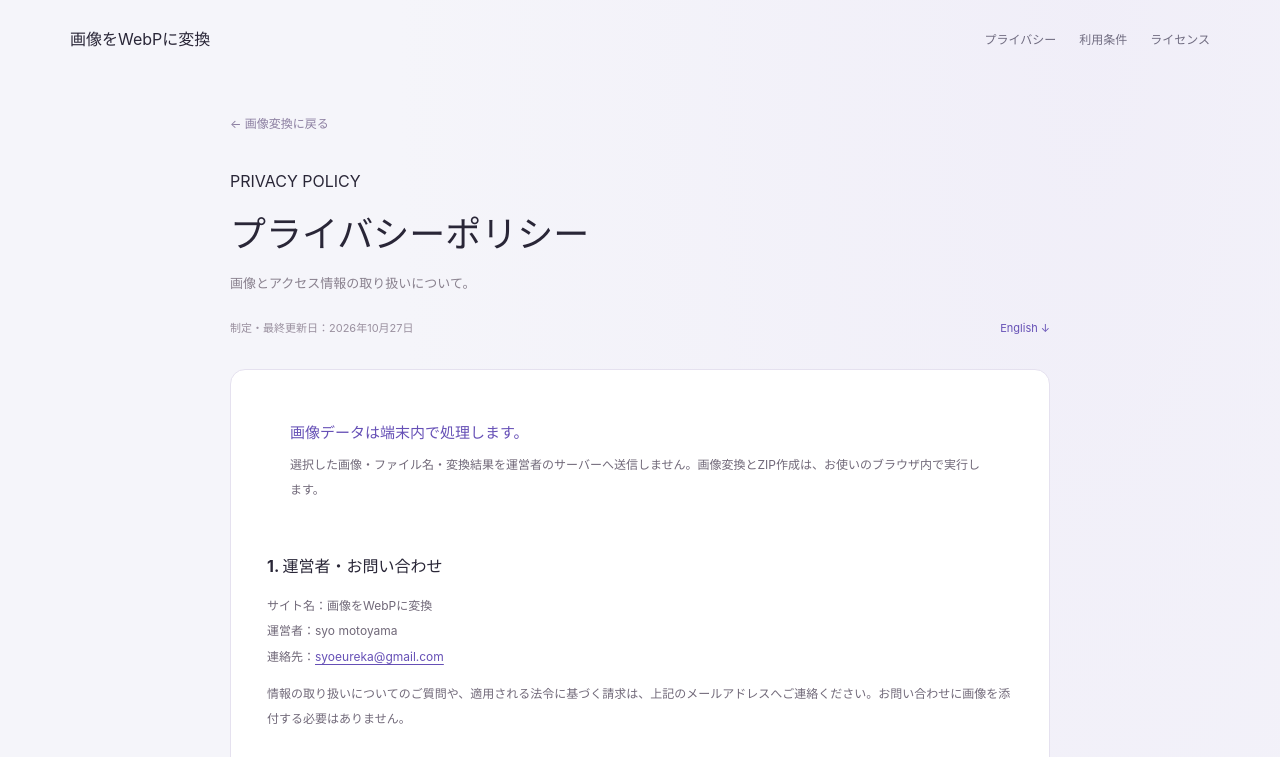
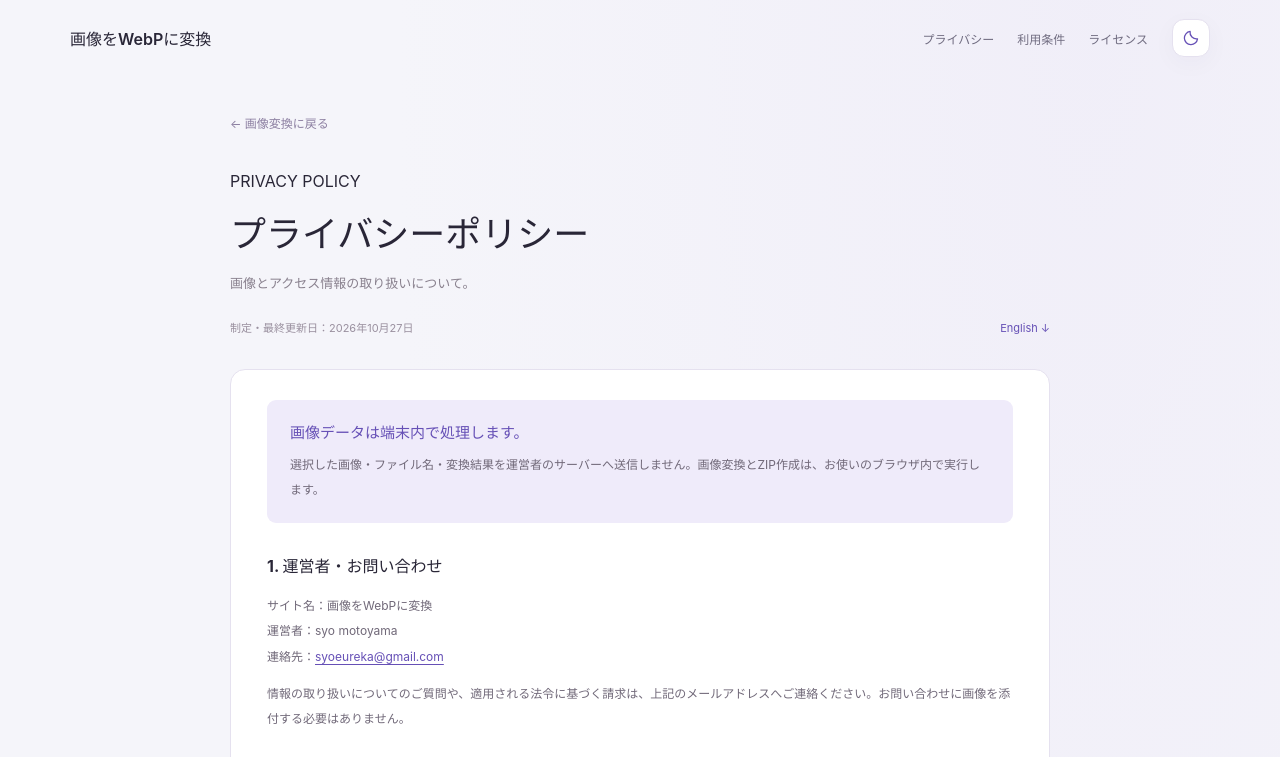
Before and after one commit to Syo-M/WebPImageConverter, a website: page privacy.html in a window 1280 px wide. Shown: the top 757 px of the page. Drawn offline with Linux system fonts and the light colour scheme.

Commit message:
Add persistent dark mode and prepare v1.2.0

```diff
--- /dev/null
+++ b/js/theme.js
@@ -0,0 +1,51 @@
+/**
+ * 配色だけを初回描画前に決める独立した入口です。
+ * headから通常のscriptとして読み、白い画面が一瞬出ることを防ぎます。
+ * 即時実行関数で囲み、変換用の変数やグローバル変数と混ざらないようにします。
+ */
+(() => {
+  const storageKey = 'webp-color-theme'; // 保存するのはlight / darkのみ。画像データは保存しません。
+  const systemTheme = window.matchMedia('(prefers-color-scheme: dark)');
+  let selectedTheme = null; // nullの間は端末の設定に追従します。
+  try {
+    const savedTheme = localStorage.getItem(storageKey);
+    if (savedTheme === 'light' || savedTheme === 'dark') selectedTheme = savedTheme;
+  } catch { /* 保存が禁止された環境でも、その場で配色を切り替えられます。 */ }
+
+  function applyTheme() {
+    const theme = selectedTheme || (systemTheme.matches ? 'dark' : 'light');
+    document.documentElement.dataset.theme = theme;
+    const browserThemeColor = document.querySelector('meta[name="theme-color"]');
+    if (browserThemeColor) browserThemeColor.content = theme === 'dark' ? '#14151d' : '#f5f5fa';
+    const nextAction = theme === 'dark' ? 'ライトモードに切り替える' : 'ダークモードに切り替える';
+    document.querySelectorAll('[data-theme-toggle]').forEach((button) => {
+      button.setAttribute('aria-label', nextAction);
+      button.title = nextAction;
+    });
+  }
+  applyTheme();
+
+  /** DOM完成後にボタンを接続します。通常のscriptなのでmoduleの入口とは独立しています。 */
+  function bindThemeButtons() {
+    applyTheme();
+    document.querySelectorAll('[data-theme-toggle]').forEach((button) => {
+      button.hidden = false;
+      button.addEventListener('click', () => {
+        selectedTheme = document.documentElement.dataset.theme === 'dark' ? 'light' : 'dark';
+        try { localStorage.setItem(storageKey, selectedTheme); } catch { /* 保存に失敗しても表示は更新します。 */ }
+        applyTheme();
+      });
+    });
+  }
+  if (document.readyState === 'loading') document.addEventListener('DOMContentLoaded', bindThemeButtons, { once: true });
+  else bindThemeButtons();
+  systemTheme.addEventListener('change', () => {
+    if (selectedTheme === null) applyTheme();
+  });
+  // 別タブで切り替えた場合や保存設定を消した場合も、各ページの配色をそろえます。
+  window.addEventListener('storage', (event) => {
+    if (event.key !== storageKey && event.key !== null) return;
+    selectedTheme = event.newValue === 'light' || event.newValue === 'dark' ? event.newValue : null;
+    applyTheme();
+  });
+})();
--- a/package.json
+++ b/package.json
@@ -3,5 +3,5 @@
   "private": true,
   "type": "module",
   "description": "ブラウザ内で画像をWebPに一括変換する静的サイト",
-  "version": "1.1.1"
+  "version": "1.2.0"
 }
--- a/privacy.html
+++ b/privacy.html
@@ -10,11 +10,16 @@
   <link rel="icon" href="assets/favicon.ico" sizes="any">
   <link rel="icon" href="assets/favicon-32.png" type="image/png" sizes="32x32">
   <link rel="apple-touch-icon" href="assets/apple-touch-icon.png">
+  <script src="js/theme.js"></script>
   <link rel="stylesheet" href="styles.css">
   <link rel="stylesheet" href="legal.css">
+  <link rel="stylesheet" href="theme.css">
 </head>
 <body>
-<header class="header wrap"><a class="brand" href="./" aria-label="画像をWebPに変換 ホーム">画像をWebPに変換</a><nav class="legal-nav" aria-label="ポリシー"><a href="privacy.html">プライバシー</a><a href="terms.html">利用条件</a><a href="licenses.html">ライセンス</a></nav></header>
+<header class="header wrap legal-header"><a class="brand" href="./" aria-label="画像をWebPに変換 ホーム">画像をWebPに変換</a><nav class="legal-nav" aria-label="ポリシー"><a href="privacy.html">プライバシー</a><a href="terms.html">利用条件</a><a href="licenses.html">ライセンス</a></nav><button type="button" class="theme-toggle" data-theme-toggle aria-label="ダークモードに切り替える" hidden>
+  <svg class="theme-moon" viewBox="0 0 24 24" aria-hidden="true"><path d="M20.7 13.2A8.7 8.7 0 0 1 10.8 3.3 8.8 8.8 0 1 0 20.7 13.2Z"/></svg>
+  <svg class="theme-sun" viewBox="0 0 24 24" aria-hidden="true"><circle cx="12" cy="12" r="4"/><path d="M12 2v2m0 16v2M2 12h2m16 0h2M4.9 4.9l1.4 1.4m11.4 11.4 1.4 1.4m0-14.2-1.4 1.4M6.3 17.7l-1.4 1.4"/></svg>
+</button></header>
 <main class="legal-main wrap">
   <a class="back-link" href="./">← 画像変換に戻る</a>
   <div class="eyebrow">PRIVACY POLICY</div>
@@ -25,7 +30,7 @@
 <section><h2>1. 運営者・お問い合わせ</h2><p>サイト名：画像をWebPに変換<br>運営者：syo motoyama<br>連絡先：<a href="mailto:syoeureka@gmail.com">syoeureka@gmail.com</a></p><p>情報の取り扱いについてのご質問や、適用される法令に基づく請求は、上記のメールアドレスへご連絡ください。お問い合わせに画像を添付する必要はありません。</p></section>
 <section><h2>2. 選択した画像と変換データ</h2><p>ブラウザ内で、選択した画像・ファイル名・ファイルサイズなどを読み込み、変換・プレビュー・ダウンロードのために使用します。運営者はこれらのデータを受信・保存しません。</p><p>アプリは、画像や変換結果をCookie・localStorage・IndexedDBなどの永続ストレージに保存しません。一覧の削除やページの再読み込み・終了によって、アプリ内の作業データは通常失われます。端末上の元画像や、すでにダウンロードしたファイルは削除しません。ブラウザ・OSによるキャッシュやセッション復元などの取り扱いは、それぞれの設定に依存します。</p></section>
 <section><h2>3. サイト配信に伴うアクセス情報</h2><p>本サイトはGitHub Pagesで配信しています。GitHubはセキュリティ目的で訪問者のIPアドレスを記録・保存します。これは画像ファイルの送信とは別の、ページの配信に伴う情報処理です。運営者が画像変換のためにIPアドレスを収集することはありません。</p><p>GitHubによるデータの取り扱い、保存、国際的な移転については、<a href="https://docs.github.com/en/pages/getting-started-with-github-pages/what-is-github-pages#data-collection" rel="noreferrer">GitHub Pagesのデータ収集の説明</a>と<a href="https://docs.github.com/en/site-policy/privacy-policies/github-general-privacy-statement" rel="noreferrer">GitHub Privacy Statement</a>をご確認ください。</p></section>
-<section><h2>4. Cookie・広告・アクセス解析</h2><p>本サイトのアプリ自体はCookieやその他の追跡用識別子を設定しません。広告、アクセス解析、外部フォント、第三者の画像変換サービスも使用しません。ブラウザが行う通常のファイルキャッシュは、追跡用Cookieとは異なります。</p><p>ページ内の外部リンクを開いた場合、リンク先のサービスにそのサービスのプライバシーポリシーが適用されます。</p></section>
+<section><h2>4. Cookie・広告・アクセス解析</h2><p>本サイトのアプリ自体はCookieやその他の追跡用識別子を設定しません。表示テーマ（ライト／ダーク）の選択のみを、お使いのブラウザのlocalStorageに保存します。この設定を外部へ送信することはありません。ブラウザのサイトデータを削除すると保存設定も消えます。広告、アクセス解析、外部フォント、第三者の画像変換サービスも使用しません。ブラウザが行う通常のファイルキャッシュは、追跡用Cookieとは異なります。</p><p>ページ内の外部リンクを開いた場合、リンク先のサービスにそのサービスのプライバシーポリシーが適用されます。</p></section>
 <section><h2>5. お問い合わせ時の情報</h2><p>メールでお問い合わせいただいた場合、送信元のメールアドレス、記載された名前、本文など、利用者が任意に送信した情報を受け取ります。これらは問い合わせへの回答、継続対応、不正利用への対処、および法令上必要な対応のために使用します。画像の添付がある場合、その画像も運営者に届くため、機密情報や不要な個人情報は送信しないでください。</p><p>問い合わせ情報は、対応や法令遵守に必要な期間に限って保管し、不要になった情報は適切に削除します。販売・広告目的で利用しません。メールの送受信・保存にはGmailを利用します。メールの提供元による取り扱いについては、<a href="https://policies.google.com/privacy" rel="noreferrer">Googleのプライバシーポリシー</a>をご確認ください。法令に基づく場合や、対応に必要なサービス提供者による取り扱いを除き、本人の同意なく第三者へ提供しません。</p></section>
 <section><h2>6. 利用者の権利</h2><p>適用される法令に応じて、運営者が保有する個人情報の開示・訂正・削除等を求めることができます。画像変換のために選択した画像は運営者が保有していないため、運営者側で取り出し・復元することはできません。GitHubなどのサービスが独自に保有する情報については、そのサービスの窓口をご確認ください。</p><p>請求は上記のメールアドレスで受け付けます。問い合わせに関して運営者が保有する個人データについて、運営者の住所、開示等の手続、安全管理のために講じた措置など、法令上本人に提供すべき情報は、本人の求めに応じて遅滞なく回答します。請求への対応では、必要最小限の本人確認を行い、適用法令に従って対応します。</p></section>
 <section><h2>7. 方針の変更</h2><p>機能や配信サービス、情報の取り扱いが変わる場合は、このページを更新し、重要な変更はサイト上でお知らせします。法令上必要となる通知・同意取得は、その定めに従って行います。</p></section>
@@ -34,7 +39,7 @@
 <div class="policy-highlight"><strong>Your images stay on your device.</strong><p>The app does not send selected images, filenames, or conversion results to the operator. Conversion and ZIP creation run in your browser.</p></div>
 <section><h3>Operator and contact</h3><p>画像をWebPに変換 (Image to WebP) is operated by syo motoyama. Contact: <a href="mailto:syoeureka@gmail.com">syoeureka@gmail.com</a>. You do not need to attach images when contacting us.</p></section>
 <section><h3>Local image processing</h3><p>The app reads images and file information only to convert, preview, and download files locally. The operator does not receive or store them. The app does not persist images in cookies, localStorage, or IndexedDB. Clearing the list, reloading, or closing the page normally discards working data; it does not delete your original files or completed downloads. Browser and operating-system caching and session restoration depend on your settings.</p></section>
-<section><h3>Hosting and tracking</h3><p>This site is hosted on GitHub Pages. GitHub logs and stores visitors’ IP addresses for security purposes. This hosting activity is separate from image processing. See <a href="https://docs.github.com/en/pages/getting-started-with-github-pages/what-is-github-pages#data-collection" rel="noreferrer">GitHub Pages data collection</a> and the <a href="https://docs.github.com/en/site-policy/privacy-policies/github-general-privacy-statement" rel="noreferrer">GitHub Privacy Statement</a> for GitHub’s processing, retention, and international transfers.</p><p>The app sets no cookies or tracking identifiers and includes no advertising, analytics, external fonts, or third-party conversion services. External links are governed by the destination’s privacy policy.</p></section>
+<section><h3>Hosting and tracking</h3><p>This site is hosted on GitHub Pages. GitHub logs and stores visitors’ IP addresses for security purposes. This hosting activity is separate from image processing. See <a href="https://docs.github.com/en/pages/getting-started-with-github-pages/what-is-github-pages#data-collection" rel="noreferrer">GitHub Pages data collection</a> and the <a href="https://docs.github.com/en/site-policy/privacy-policies/github-general-privacy-statement" rel="noreferrer">GitHub Privacy Statement</a> for GitHub’s processing, retention, and international transfers.</p><p>The app sets no cookies or tracking identifiers and includes no advertising, analytics, external fonts, or third-party conversion services. Only your display theme choice (light or dark) is saved in your browser’s localStorage. This preference is not sent externally and is removed when you clear the site’s browser data. External links are governed by the destination’s privacy policy.</p></section>
 <section><h3>Email inquiries</h3><p>If you email us, we receive your email address, any name you provide, message, and attachments. We use these only to respond, handle follow-up requests, address abuse, or comply with legal obligations. Where a lawful basis is required, this processing relies on our legitimate interest in responding to inquiries and operating the service, or on applicable legal obligations. Do not send unnecessary sensitive information.</p><p>We retain inquiry information only as long as necessary for these purposes and legal requirements, then delete it appropriately. We do not sell it or use it for advertising. Email is sent and stored through Gmail; see <a href="https://policies.google.com/privacy" rel="noreferrer">Google’s Privacy Policy</a>. We do not disclose inquiry information without consent except where required by law or handled by service providers needed for these purposes.</p></section>
 <section><h3>Your rights and changes</h3><p>Depending on applicable law, you may have rights of access, correction, deletion, restriction, objection, portability, or complaint to a competent data protection authority. Contact the operator to make a request. We cannot retrieve images that were processed only on your device. For information held independently by GitHub or other services, contact those services.</p><p>Requests may be submitted to the contact email above. For inquiry-related personal data held by the operator, information that applicable law requires us to make available to the individual, including the operator’s address, request procedures, and security measures taken, will be provided upon request without undue delay. We verify identity only to the minimum extent needed and handle requests under applicable law.</p><p>We update this notice when our practices change, announce material changes on the site, and provide any notice or consent process required by applicable law.</p></section>
 </article>
--- /dev/null
+++ b/theme.css
@@ -0,0 +1,102 @@
+/* 配色をdata-themeに集約。モード切替は画面の色だけに適用し、元画像を加工しません。 */
+:root {color-scheme:light;--lavender:var(--tint)}
+.theme-toggle {display:inline-grid;place-items:center;flex-shrink:0;width:38px;height:38px;padding:9px;border:1px solid var(--line);border-radius:12px;color:var(--purple);background:var(--white);box-shadow:var(--shadow);transition:background .2s,border-color .2s}
+.theme-toggle:hover {background:var(--tint);border-color:var(--purple)}
+.theme-toggle svg {width:18px;height:18px}
+.theme-sun {display:none}
+:root[data-theme=dark] {
+  color-scheme:dark;
+  --ink:#eeeaf6;--muted:#b6afc4;--purple:#bfa5fa;--purple-dark:#67489f;
+  --tint:#342b49;--line:#3f384e;--paper:#14151d;--white:#22232f;
+  --green:#a0d8b6;--shadow:0 8px 26px #00000024;
+}
+:root[data-theme=dark] .theme-sun {display:block}
+:root[data-theme=dark] .theme-moon {display:none}
+:root[data-theme=dark] body {background:radial-gradient(ellipse at 85% 0,#3f2e6159,transparent 45%)}
+:root[data-theme=dark] .brand-logo {filter:brightness(1.5) saturate(.9)}
+:root[data-theme=dark] .primary {background:#7958b8;color:#fff;box-shadow:0 5px 17px #0003}
+:root[data-theme=dark] .primary:hover:not(:disabled) {background:#8966c6}
+:root[data-theme=dark] .secondary:hover:not(:disabled) {background:#2d293c;border-color:#75628e}
+:root[data-theme=dark] .drop-zone::before {background:radial-gradient(ellipse at 85% 25%,#563c8894,transparent 66%),radial-gradient(ellipse at 5% 100%,#26584670,transparent 65%)}
+:root[data-theme=dark] .drop-zone.dragging {border-color:var(--purple);box-shadow:inset 0 0 0 2px #b397e0,0 0 30px #9672cf24}
+:root[data-theme=dark] .art-file {border-color:#635477;background:#2b2939;box-shadow:1px 1px #453950,2px 2px #453950,3px 3px #453950,4px 4px #453950,6px 8px #312538,13px 24px 25px #0004}
+:root[data-theme=dark] .art-file.back {color:#bbc8c0;background:linear-gradient(135deg,#2a3035,#243c32)}
+:root[data-theme=dark] .art-file.middle {color:#c4bad3}
+:root[data-theme=dark] .art-file.front {border-color:#846ba6;background:radial-gradient(ellipse at var(--light-x,25%) var(--light-y,20%),#4b3a62,#2c253d 65%)}
+:root[data-theme=dark] .art-file.front::before {border-color:#d2bbff29}
+:root[data-theme=dark] .art-file.front::after {background:linear-gradient(120deg,transparent 28%,#e2d4ff15 45%,transparent 63%)}
+:root[data-theme=dark] .art-shadow {background:radial-gradient(ellipse,#0007,transparent 70%)}
+:root[data-theme=dark] .size-button {border-color:#75618f;background:linear-gradient(#30303e,#272433);box-shadow:inset 0 1px #ffffff0d,0 2px 4px #0002}
+:root[data-theme=dark] .select-chevron {border-color:#5c496f}
+:root[data-theme=dark] .thumbnail {background:repeating-conic-gradient(#353541 0 25%,#252631 0 50%) 0 0/12px 12px}
+:root[data-theme=dark] .output {background:linear-gradient(150deg,#252432,#2e263e)}
+:root[data-theme=dark] .file-error,:root[data-theme=dark] .file-status.error,:root[data-theme=dark] .size-error {color:#ffb7b0}
+:root[data-theme=dark] .notice {background:#30243f;border-color:#645076;color:#e2c9f5}
+/* ガイドの立体物にも暗い面・明るい縁を用意し、同じ材質として見せます。 */
+:root[data-theme=dark] .workflow-card {--scene-tint:#413253;background:linear-gradient(155deg,#262430,#201f2c);box-shadow:0 8px 28px #0002}
+:root[data-theme=dark] .workflow-card[data-step=settings] {--scene-tint:#284238}
+:root[data-theme=dark] .workflow-card[data-step=save] {--scene-tint:#3c2b57}
+:root[data-theme=dark] .workflow-card-top {color:#c1afce}
+:root[data-theme=dark] .guide-heading>p>span {color:var(--muted)}
+:root[data-theme=dark] .guide-play>svg {border-color:#5b456d}
+:root[data-theme=dark] .mini-drop {border-color:#8c789f;background:#272232b5;box-shadow:0 12px 18px #0002}
+:root[data-theme=dark] .mini-drop svg {color:#c1aacf}
+:root[data-theme=dark] .demo-file,:root[data-theme=dark] .export-sheet,:root[data-theme=dark] .answer-slab {border-color:#635273;background:linear-gradient(150deg,#3a3049,#2a2537);box-shadow:2px 3px #483653,7px 13px 15px #0003}
+:root[data-theme=dark] .demo-png,:root[data-theme=dark] .slab-back {background:linear-gradient(150deg,#303b37,#21372c)}
+:root[data-theme=dark] .import-result>span,:root[data-theme=dark] .export-check {background:#254533;color:#a8ddbc}
+:root[data-theme=dark] .export-check {border-color:#2c253d}
+:root[data-theme=dark] .demo-settings {border-color:#476052;background:linear-gradient(140deg,#2a3630,#222f29);box-shadow:3px 4px #1b2721,10px 19px 22px #0003}
+:root[data-theme=dark] .demo-setting-label {color:#c1d7c9}
+:root[data-theme=dark] .demo-size-row {border-color:#405045}
+:root[data-theme=dark] .faq-intro {background:radial-gradient(ellipse at 15% 65%,#2a574859,transparent 60%),linear-gradient(145deg,#24262f,#30263f)}
+:root[data-theme=dark] .slab-middle {background:#332d40}
+:root[data-theme=dark] .slab-front {background:linear-gradient(140deg,#453552,#2d253e)}
+:root[data-theme=dark] .sculpture-orbit {background:linear-gradient(135deg,#b6a1d1,#5c4479);box-shadow:2px 5px 7px #0003}
+:root[data-theme=dark] .orbit-two {background:linear-gradient(135deg,#aac6b9,#486858)}
+:root[data-theme=dark] .faq-assurance {color:#aed0bc;border-color:var(--line)}
+:root[data-theme=dark] .faq-filters {background:#1d1b27;border-color:var(--line)}
+:root[data-theme=dark] .faq-filters button[aria-pressed=true] {background:#3c2f4e}
+:root[data-theme=dark] .faq-items details[open] {border-color:#806195;background:linear-gradient(120deg,#282332,#25222e)}
+:root[data-theme=dark] .faq-items [data-category=data] .faq-icon,:root[data-theme=dark] .answer-tag.mint {background:#293d31;color:#b4d9bf}
+/* 暗いガラスも透け感を維持し、文字の後ろには十分な濃さを残します。 */
+:root[data-theme=dark] .size-dialog {background:#272331;border-color:#5b4c6b;box-shadow:0 30px 80px #0006,inset 0 1px #ffffff24}
+:root[data-theme=dark] .size-dialog::backdrop {background:#08071059}
+:root[data-theme=dark] .size-dialog .size-choice {background:#2d283b;border-color:#51415f;box-shadow:inset 0 1px #ffffff0a}
+:root[data-theme=dark] .size-dialog .size-choice:hover {border-color:#a58ac3;background:#3c304e}
+:root[data-theme=dark] .size-dialog .size-choice:has(input:checked) {background:#443255;border-color:var(--purple);box-shadow:inset 0 0 0 1px var(--purple)}
+:root[data-theme=dark] .size-dialog .dialog-heading .icon-button,:root[data-theme=dark] .size-dialog .custom-size-field input {background:#352d43;border-color:#645275;box-shadow:inset 0 1px #ffffff14}
+@supports ((backdrop-filter:blur(1px)) or (-webkit-backdrop-filter:blur(1px))) {
+  :root[data-theme=dark] .size-dialog {background:linear-gradient(135deg,#44394dc9,#24212b99 42%,#47305b99);border-color:#d4b8ed47;box-shadow:0 28px 70px #0006,0 6px 20px #0003,inset 0 1px 1px #f0d9ff4d,inset 1px 0 #ffffff14,inset 0 -1px #a68bbb1f}
+  :root[data-theme=dark] .size-dialog .size-choice {background:linear-gradient(140deg,#c6b7d51a,#5f46791f);border-color:#e7d2ff33;box-shadow:inset 0 1px #ffffff1a,0 2px 6px #0001}
+  :root[data-theme=dark] .size-dialog .size-choice:hover {background:#bc94df24;border-color:#a58ac3}
+  :root[data-theme=dark] .size-dialog .size-choice:has(input:checked) {background:linear-gradient(140deg,#9970bf4d,#7f4f9f33);border-color:var(--purple);box-shadow:inset 0 0 0 1px var(--purple),inset 0 2px 2px #ffffff1a}
+  :root[data-theme=dark] .size-dialog .dialog-heading .icon-button {background:linear-gradient(135deg,#d9c6ee29,#ffffff0d);border-color:#ffffff33}
+}
+/* ポリシーの文章は、内容を変えずに本文・リンク・強調欄のコントラストをそろえます。 */
+:root[data-theme=dark] .legal-content {background:var(--white)}
+:root[data-theme=dark] .legal-nav,:root[data-theme=dark] .back-link,:root[data-theme=dark] .legal-lead,:root[data-theme=dark] .legal-meta,:root[data-theme=dark] .legal-content p,:root[data-theme=dark] .legal-content li {color:var(--muted)}
+:root[data-theme=dark] .legal-content a {color:var(--purple)}
+:root[data-theme=dark] .legal-content .policy-highlight {background:var(--tint)}
+:root[data-theme=dark] .eyebrow {color:var(--purple)}
+.legal-header .brand {font-size:16px;font-weight:600}
+@media(max-width:700px) {
+  .header {gap:12px}
+  .theme-toggle {width:36px;height:36px}
+  .legal-header {flex-wrap:wrap;gap:6px 14px;padding-block:12px}
+  .legal-header .legal-nav {order:3;flex-basis:100%;margin-left:0;justify-content:flex-start;gap:16px;font-size:11px}
+  .legal-header .theme-toggle {margin-left:auto}
+  .header.legal-header .legal-nav a {display:flex}
+  .legal-header .brand {font-size:14px}
+}
+@media(max-width:430px) {
+  .header:not(.legal-header) nav {display:none}
+  .header:not(.legal-header) .theme-toggle {margin-left:auto}
+}
+@media(prefers-reduced-transparency:reduce) {
+  :root[data-theme=dark] .size-dialog {background:#272331;border-color:var(--line)}
+  :root[data-theme=dark] .size-dialog .size-choice,:root[data-theme=dark] .size-dialog .dialog-heading .icon-button,:root[data-theme=dark] .size-dialog .custom-size-field input {background:#302839;border-color:var(--line)}
+  :root[data-theme=dark] .size-dialog .size-choice:has(input:checked) {background:#443255;border-color:var(--purple)}
+}
+@media(forced-colors:active) {
+  .theme-toggle,:root[data-theme=dark] .size-dialog,:root[data-theme=dark] .size-dialog .size-choice,:root[data-theme=dark] .size-dialog .dialog-heading .icon-button {background:Canvas;border:1px solid CanvasText;box-shadow:none}
+}
```
Also changed, not shown: RIGHTS_REVIEW.md (+4 -0 lines), index.html (+6 -1 lines), licenses.html (+6 -1 lines), terms.html (+6 -1 lines), README.md.
